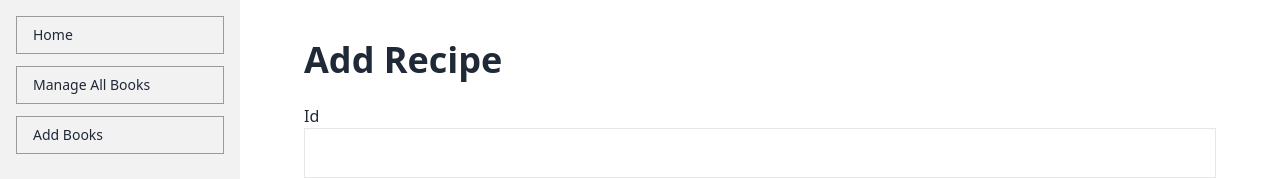
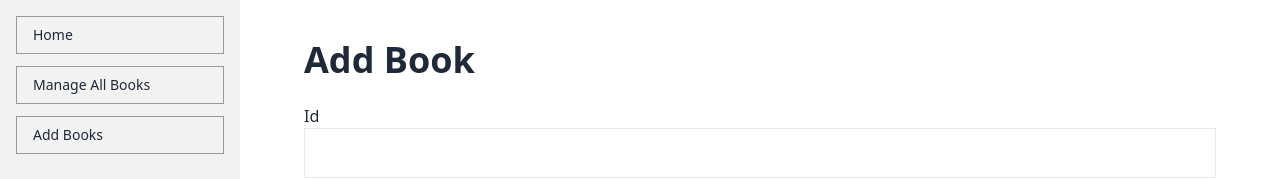
Before and after one commit to almahin-51/Aalor_Michhil, a React (Vite) app: page /dashboard/add-book in a window 1280 px wide. Shown: the top 179 px of the page. Built offline with nearby package versions, Linux system fonts and the light colour scheme; no server answers; sample sign-in values are in the browser's storage.

Commit message:
functionality change

```diff
--- a/src/Components/Dashboard/AddBook.jsx
+++ b/src/Components/Dashboard/AddBook.jsx
@@ -13,7 +13,7 @@ const AddBook = () => {
   //   load();
   // }, []);
 
-  const handleCreateRecipe = async (e) => {
+  const handleAddBook = async (e) => {
     e.preventDefault();
     const form = e.target;
     const id = form.id.value;
@@ -49,8 +49,8 @@ const AddBook = () => {
 
   return (
     <div className="w-full px-16">
-      <h1 className="text-4xl my-6 mt-10 font-bold ">Add Recipe</h1>
-      <form onSubmit={handleCreateRecipe} className="w-full">
+      <h1 className="text-4xl my-6 mt-10 font-bold ">Add Book</h1>
+      <form onSubmit={handleAddBook} className="w-full">
         <div className="mb-4">
           <label htmlFor="">Id </label>
           <input type="number" name="id" className="w-full py-3 px-5 border" />
```
